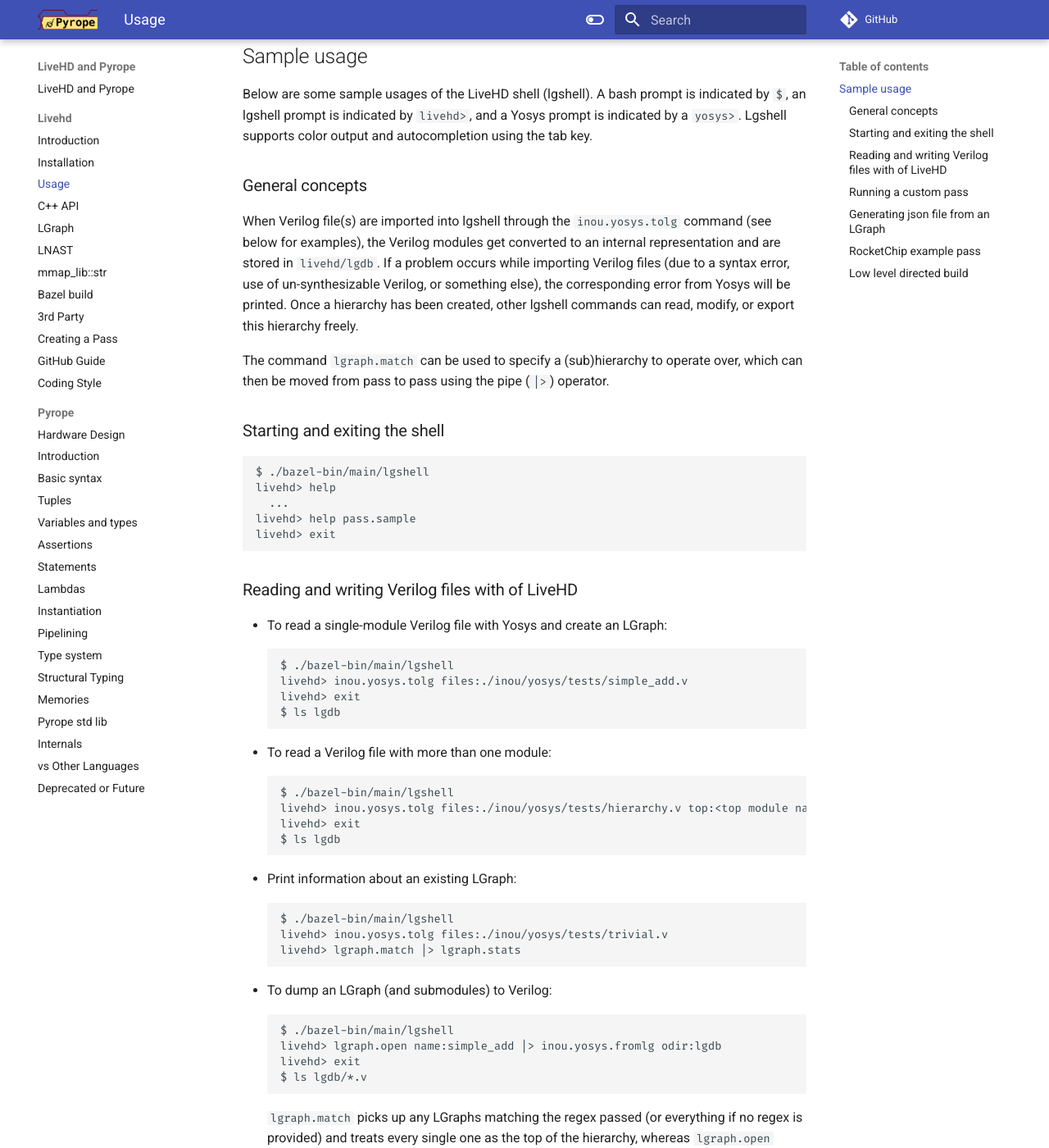
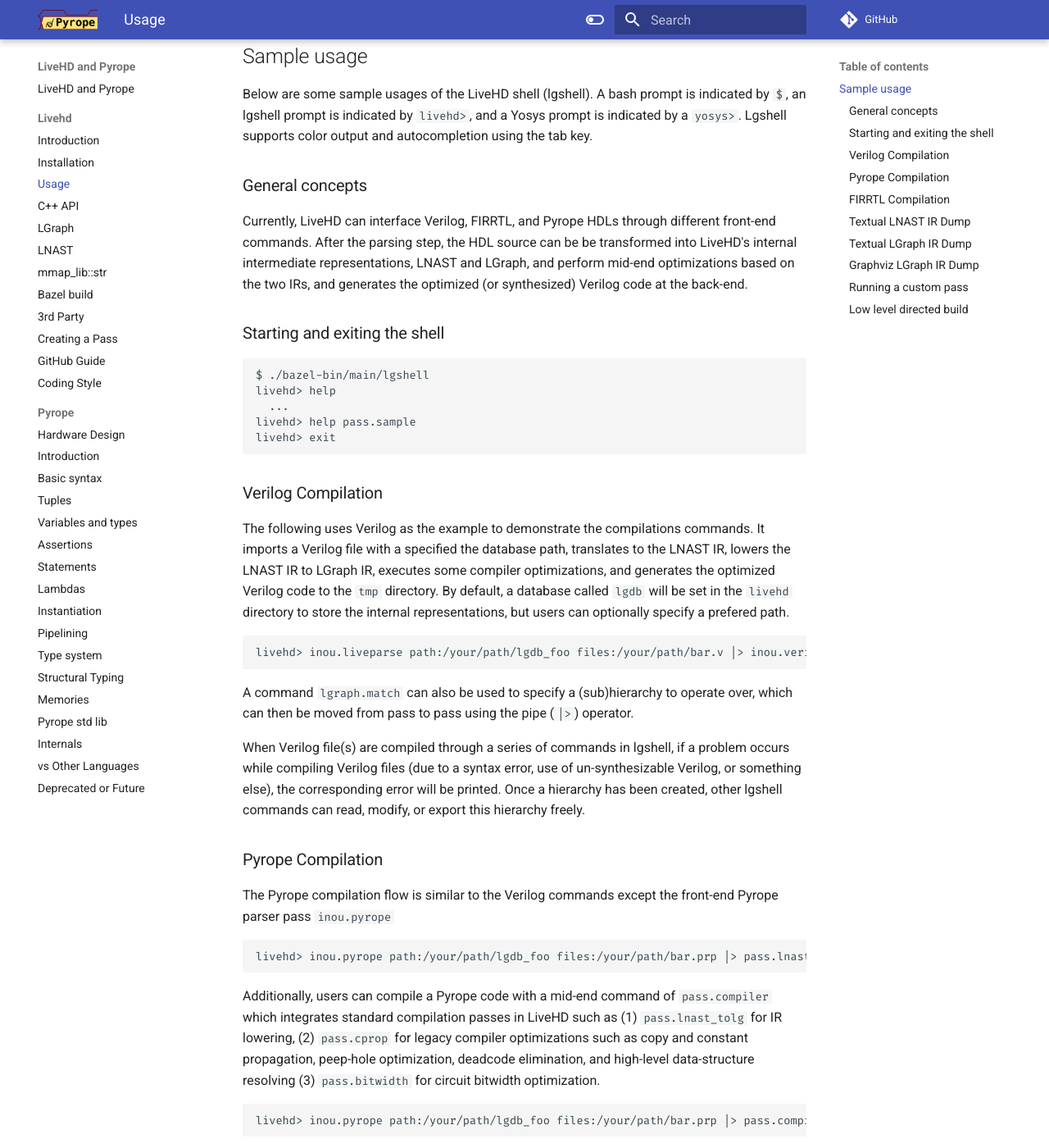
Before and after one commit to masc-ucsc/docs, an MkDocs documentation site: the page built from docs/livehd/02-usage.md, in a window 1280 px wide and 1400 px high, scrolled down 194 px. Shown: the whole window at 82% size. Built offline with MkDocs 1.6.1 and Material for MkDocs 9.7.7, drawn with Linux system fonts in a browser that asks for light colours; comment, search, counter and statistics services are not loaded; some of the changed text lies outside the part shown.

Commit message:
update usage

````diff
--- a/docs/livehd/02-usage.md
+++ b/docs/livehd/02-usage.md
@@ -1,19 +1,22 @@
 # Usage
-
 This is a high level description of how to use LiveHD.
 
 ## Sample usage
-
-Below are some sample usages of the LiveHD shell (lgshell). A bash prompt is indicated by `$`, an lgshell prompt is indicated by `livehd>`, and a Yosys prompt is indicated by a `yosys>`. Lgshell supports color output and autocompletion using the tab key.
+Below are some sample usages of the LiveHD shell (lgshell). A bash prompt is
+indicated by `$`, an lgshell prompt is indicated by `livehd>`, and a Yosys
+prompt is indicated by a `yosys>`. Lgshell supports color output and
+autocompletion using the tab key.
 
 ### General concepts
 
-When Verilog file(s) are imported into lgshell through the `inou.yosys.tolg` command (see below for examples), the Verilog modules get converted to an internal representation and are stored in `livehd/lgdb`. If a problem occurs while importing Verilog files (due to a syntax error, use of un-synthesizable Verilog, or something else), the corresponding error from Yosys will be printed. Once a hierarchy has been created, other lgshell commands can read, modify, or export this hierarchy freely.
+Currently, LiveHD can interface Verilog, FIRRTL, and Pyrope HDLs through
+different front-end commands. After the parsing step, the HDL source can
+be be transformed into LiveHD's internal intermediate representations, LNAST and
+LGraph, and perform mid-end optimizations based on the two IRs, and generates
+the optimized (or synthesized) Verilog code at the back-end.
 
-The command `lgraph.match` can be used to specify a (sub)hierarchy to operate over, which can then be moved from pass to pass using the pipe (`|>`) operator.
 
 ### Starting and exiting the shell
-
 ```
 $ ./bazel-bin/main/lgshell
 livehd> help
@@ -22,77 +25,97 @@ livehd> help pass.sample
 livehd> exit
 ```
 
-### Reading and writing Verilog files with of LiveHD
 
-- To read a single-module Verilog file with Yosys and create an LGraph:
-  ```
-  $ ./bazel-bin/main/lgshell
-  livehd> inou.yosys.tolg files:./inou/yosys/tests/simple_add.v
-  livehd> exit
-  $ ls lgdb
-  ```
-- To read a Verilog file with more than one module:
-  ```
-  $ ./bazel-bin/main/lgshell
-  livehd> inou.yosys.tolg files:./inou/yosys/tests/hierarchy.v top:<top module name>
-  livehd> exit
-  $ ls lgdb
-  ```
+### Verilog Compilation
+
+The following uses Verilog as the example to demonstrate the compilations
+commands.  It imports a Verilog file with a specified the database path,
+translates to the LNAST IR, lowers the LNAST IR to LGraph IR, executes some
+compiler optimizations, and generates the optimized Verilog code to the `tmp`
+directory. By default, a database called `lgdb` will be set in the `livehd`
+directory to store the internal representations, but users can optionally
+specify a prefered path.
+
+```
+livehd> inou.liveparse path:/your/path/lgdb_foo files:/your/path/bar.v |> inou.verilog |> pass.lnast_tolg |> pass.cprop |> pass.bitwidth |> inou.cgen.verilog odir:tmp
+```
+
+A command `lgraph.match` can also be used to specify a (sub)hierarchy to operate
+over, which can then be moved from pass to pass using the pipe (`|>`) operator.
+
+When Verilog file(s) are compiled through a series of commands in lgshell, if a
+problem occurs while compiling Verilog files (due to a syntax error, use of
+un-synthesizable Verilog, or something else), the corresponding error will be
+printed. Once a hierarchy has been created, other lgshell commands can read,
+modify, or export this hierarchy freely.
+
+
+### Pyrope Compilation
+
+The Pyrope compilation flow is similar to the Verilog commands except the
+front-end Pyrope parser pass `inou.pyrope`
+
+```
+livehd> inou.pyrope path:/your/path/lgdb_foo files:/your/path/bar.prp |> pass.lnast_tolg |> pass.cprop |> pass.bitwidth |> inou.cgen.verilog odir:tmp
+```
+
+Additionally, users can compile a Pyrope code with a mid-end command of
+`pass.compiler` which integrates standard compilation passes in LiveHD such as (1)
+`pass.lnast_tolg` for IR lowering, (2) `pass.cprop` for legacy compiler
+optimizations such as copy and constant propagation, peep-hole optimization, deadcode elimination, and high-level data-structure resolving (3) `pass.bitwidth` for circuit bitwidth optimization.
+
+```
+livehd> inou.pyrope path:/your/path/lgdb_foo files:/your/path/bar.prp |> pass.compiler |> inou.cgen.verilog odir:tmp
+```
+
+### FIRRTL Compilation
+LiveHD compiles FIRRTL code with the protocal buffer format. Users can reference
+[this doc](https://github.com/masc-ucsc/livehd/blob/master/docs/FIRRTL.md)
+to generate the protocol buffers file from Chisel/FIRRTL compiler.
+
+The LiveHD FIRRTL compiler uses a integrated mid-end commands as explained in
+the previous Pyrope example to compiles the FIRRTL HDL. Set `gviz` option to
+true to automatically generate the visiual Graphviz for individual steps. Set
+`hier` option to true for hierarchical Chisel design in most cases. Specify the
+top module name with the `top` option.
+
+```
+livehd> inou.firrtl.tolnast path:/your/path/lgdb_foo files:/your/path/bar.pb |> pass.compiler gviz:false top:top_module_name hier:true |> inou.cgen.verilog odir:tmp
+```
+
+
+### Textual LNAST IR Dump
+To display the content of the LNAST IR after parse (Pyrope as the example)
+
+`inou.pyrope files:foo.prp |> lnast.dump`
+
+### Textual LGraph IR Dump
+To display the content of the LGraph IR (Pyrope as the example)
+
+`inou.pyrope files:foo.prp |> pass.lnast_tolg |> lgraph.dump`
+
+### Graphviz LGraph IR Dump
+
+To display the content of the LGraph IR (Pyrope after the `cprop` pass as the example)
+`inou.pyrope files:foo.prp |> pass.lnast_tolg |> pass.cprop |> inou.graphviz.from`
+
 - Print information about an existing LGraph:
   ```
   $ ./bazel-bin/main/lgshell
-  livehd> inou.yosys.tolg files:./inou/yosys/tests/trivial.v
+  livehd> inou.liveparse files:./inou/yosys/tests/trivial.v |> inou.verilog
   livehd> lgraph.match |> lgraph.stats
-  ```
-- To dump an LGraph (and submodules) to Verilog:
-  ```
-  $ ./bazel-bin/main/lgshell
-  livehd> lgraph.open name:simple_add |> inou.yosys.fromlg odir:lgdb
-  livehd> exit
-  $ ls lgdb/*.v
+  livehd> lgraph.match |> lgraph.dump
   ```
   `lgraph.match` picks up any LGraphs matching the regex passed (or everything if no regex is provided) and treats every single one as the top of the hierarchy, whereas `lgraph.open name:<root module>` will just open the root module as the top of the hierarchy.
 
+
 ### Running a custom pass
-
 ```
 $ ./bazel-bin/main/lgshell
-livehd> inou.yosys.tolg files:./inou/yosys/tests/trivial.v
+livehd> inou.pyrope files:./inou/pyrope/tests/if1.prp
 livehd> lgraph.match |> <pass name>
 ```
 
-### Generating json file from an LGraph
-
-```
-$ ./bazel-bin/main/lgshell
-livehd> inou.yosys.tolg files:./inou/yosys/tests/trivial.v |> inou.json.fromlg output:trivial.json
-livehd> exit
-$ less trivial.json
-```
-
-### RocketChip example pass
-
-- Load RocketChip (a RISC-V core) to the DB for the first time
-  ```
-  $ ./bazel-bin/main/lgshell
-  livehd> inou.yosys.tolg files:lgdb/parse/file_freechips.rocketchip.system.DefaultConfig.v
-  livehd> lgraph.open name:RocketTile |> pass.sample.wirecount
-  ```
-- Perform a pass over RocketTile (the top level module in RocketChip)
-
-  ```
-  $ ./bazel-bin/main/lgshell
-  livehd> lgraph.open name:RocketTile |> pass.sample.wirecount
-  ```
-
-  Other example projects are located in the `projects` folder. Keep in mind that the `BoomConfig` verilog file contains almost 500,000 lines of code!
-
-- Perform a pass over BoomTile
-  ```
-  $ ./bazel-bin/main/lgshell
-  livehd> inou.yosys.tolg files:projects/boom/AsyncResetReg.v,projects/boom/SimDTM.v,projects/boom/boom.system.TestHarness.BoomConfig.v
-  livehd> lgraph.match |> lgraph.stats
-  ```
 
 ### Low level directed build
 
````
